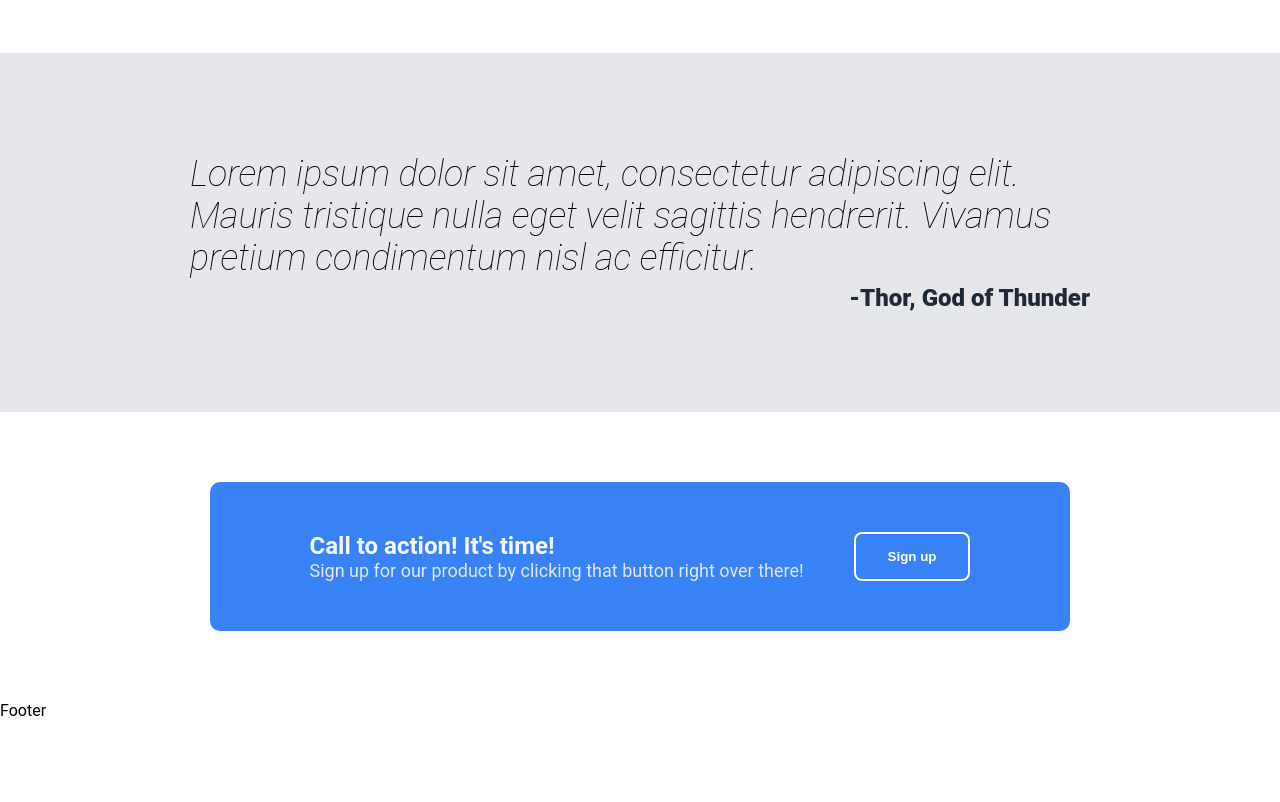
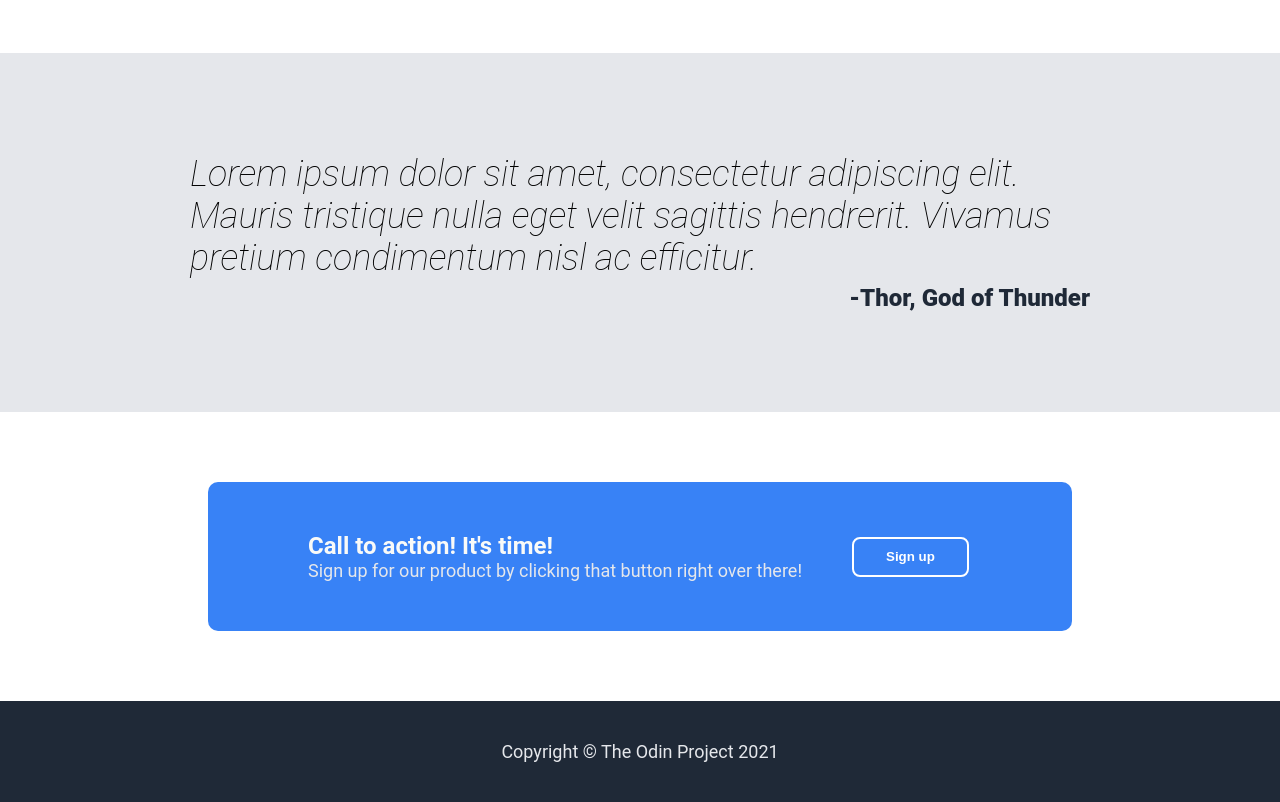
Before and after one commit to Torin66/landing-page, a plain HTML site: page index.html in a window 1280 px wide. Shown: the part 786-1588 px from the top of the page. Before the commit the page ends 1506 px from the top, so only its background shows below. Drawn offline with Linux system fonts and the light colour scheme.

Commit message:
Add footer to landing page and background color

```diff
--- a/index.html
+++ b/index.html
@@ -93,7 +93,7 @@
    </div>
 
    <div class="footer">
-    Footer
+    Copyright © The Odin Project 2021
    </div>
 </body>
 </html>
--- a/style.css
+++ b/style.css
@@ -179,6 +179,7 @@ img {
 .signup{
     margin: 70px 0px 70px 0px;
     display: flex;
+    flex: 1;
     flex-direction: column;
     justify-content: center;
     align-items: center;
@@ -189,6 +190,7 @@ img {
     border-radius: 10px;
     background-color:#3882F6;
     display: flex;
+    align-items: center;
     gap: 50px;
 }
 .calltext{
@@ -211,6 +213,8 @@ img {
 
 .callbutton{
     display: flex;
+    min-width: 120px;
+    min-height: 40px;
 }
 
 .button2{
@@ -218,3 +222,13 @@ img {
     color: white;
     background-color: #3882F6;
 }
+
+.footer{
+    padding: 40px 0px 40px 0px;
+    background-color:#1f2937;
+    font-size: 18px;
+    color:#e5e7eb;
+    display: flex;
+    justify-content: center;
+    align-items: center;
+}
```
